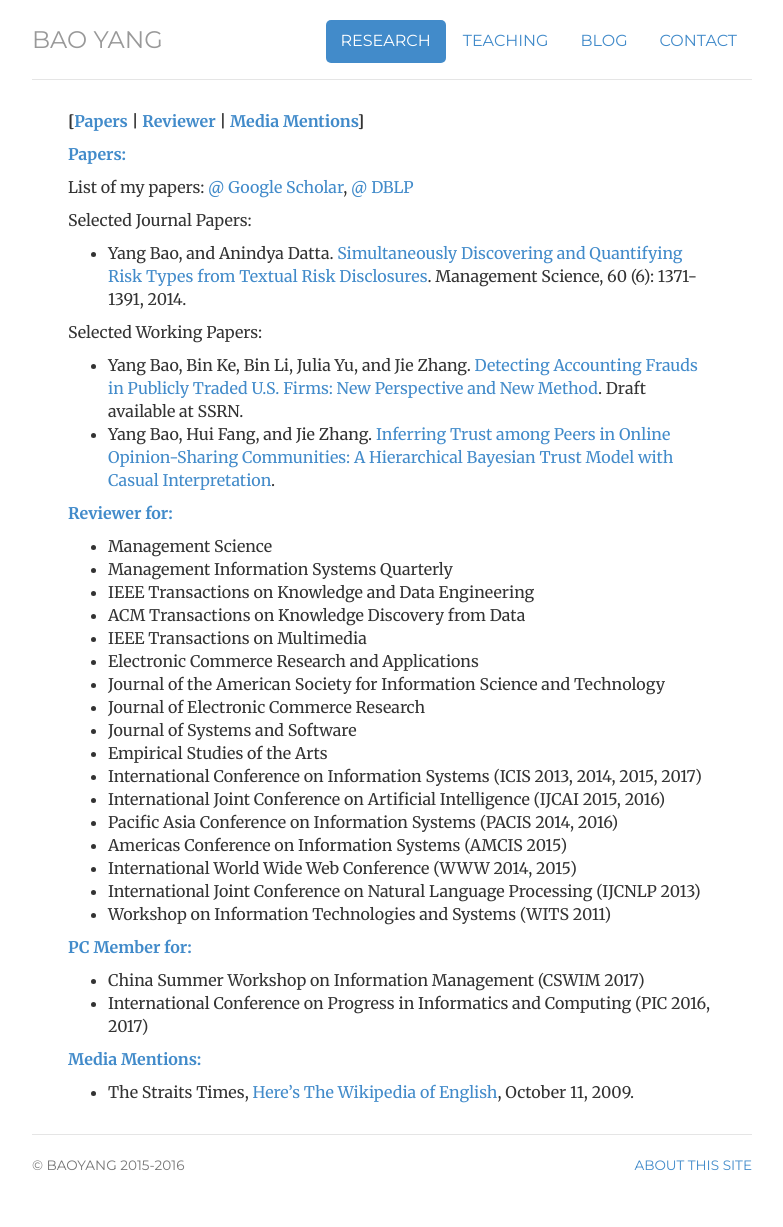
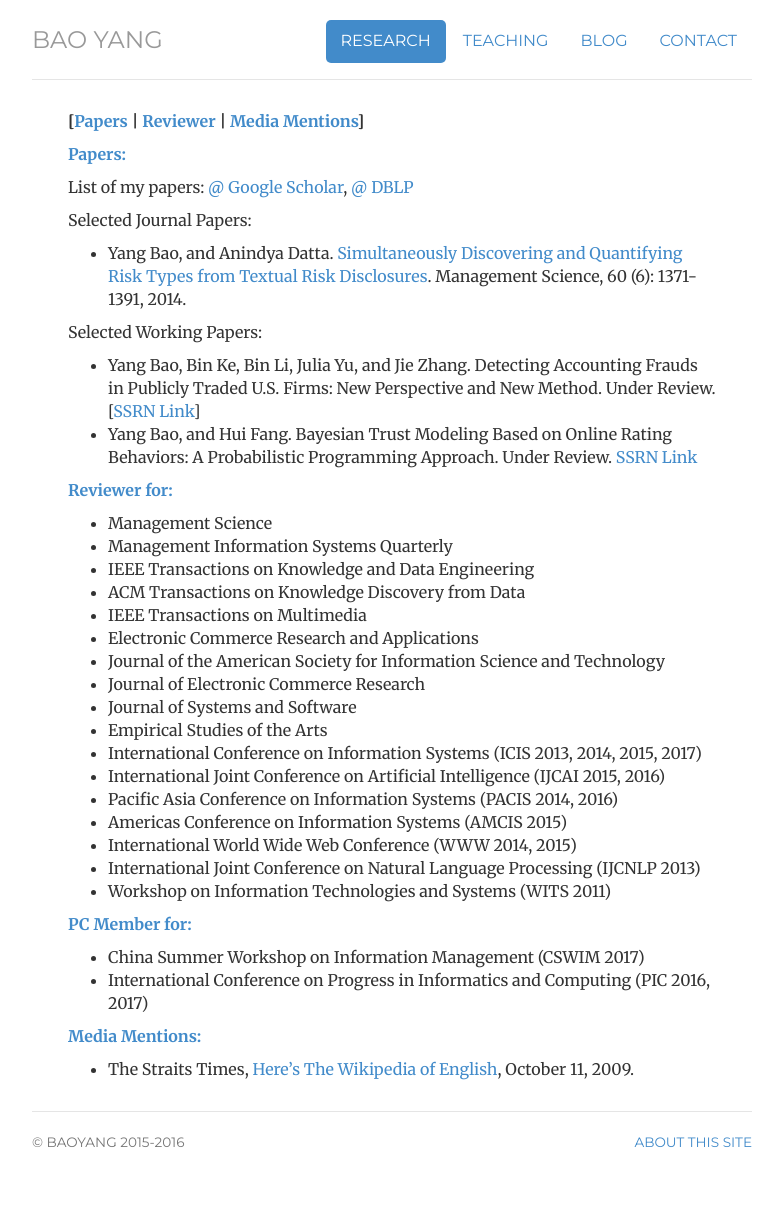
Before and after one commit to popeye007/popeye007.github.io, a Jekyll site: the page built from research/index.html, in a window 1280 px wide. Shown: the whole page, without its empty margins (248-1031 px from the left). Built offline with Jekyll 4.4.1, drawn with Linux system fonts in a browser that asks for light colours; comment, search, counter and statistics services are not loaded; after the commit the page ends 1204 px from its top, so only the background shows below that.

Commit message:
Update index.html

```diff
--- a/research/index.html
+++ b/research/index.html
@@ -24,8 +24,8 @@ description: Research by Bao Yang.
 
 			<p>Selected Working Papers:</p>
 			<ul>
-			<li>Yang Bao, Bin Ke, Bin Li, Julia Yu, and Jie Zhang. <a href="http://papers.ssrn.com/sol3/papers.cfm?abstract_id=2670703">Detecting Accounting Frauds in Publicly Traded U.S. Firms: New Perspective and New Method</a>. Draft available at SSRN.</li>
-			<li>Yang Bao, Hui Fang, and Jie Zhang. <a href="#working2" target="_self" name="working">Inferring Trust among Peers in Online Opinion-Sharing Communities: A Hierarchical Bayesian Trust Model with Casual Interpretation</a>.</li>
+			<li>Yang Bao, Bin Ke, Bin Li, Julia Yu, and Jie Zhang. Detecting Accounting Frauds in Publicly Traded U.S. Firms: New Perspective and New Method. Under Review. [<a href="http://papers.ssrn.com/sol3/papers.cfm?abstract_id=2670703">SSRN Link</a>]</li>
+			<li>Yang Bao, and Hui Fang. Bayesian Trust Modeling Based on Online Rating Behaviors: A Probabilistic Programming Approach. Under Review. <a href="https://papers.ssrn.com/sol3/papers.cfm?abstract_id=3323147">SSRN Link</a></li>
 			</ul>
 
 		<p><strong><a name="Reviewer">Reviewer for:</a></strong><br>
```
